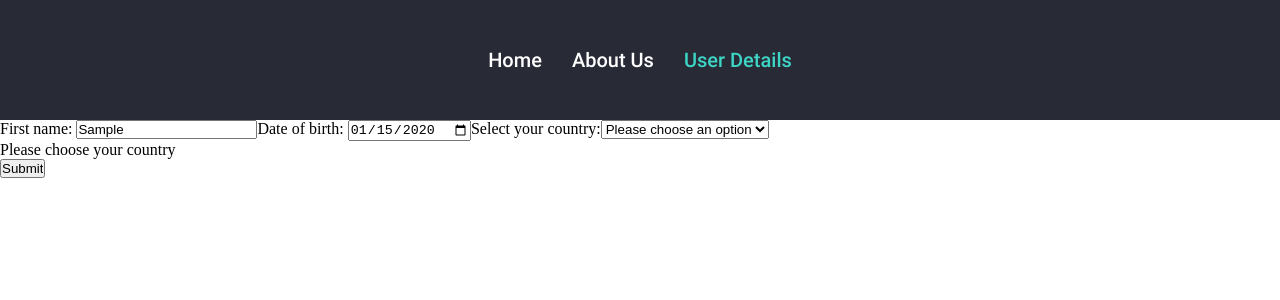
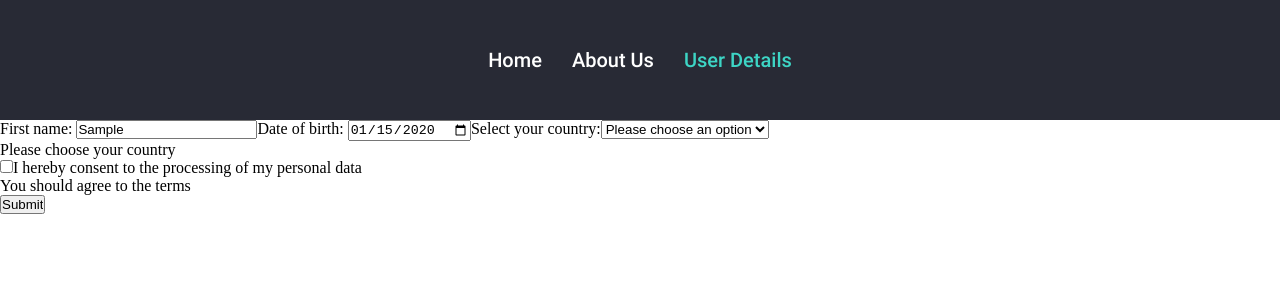
Before and after one commit to shevelevbv/RSS-React-March2023, a React (Vite) app in the folder components/: page /user in a window 1280 px wide. Both pictures are taken after typing "Sample", "2020-01-15" into the empty fields and a click on the input "Submit". Shown: the top 300 px of the page. Built offline with nearby package versions, Linux system fonts and the light colour scheme.

Commit message:
feat: add validation for consent checkbox

```diff
--- a/components/src/components/UserForm.tsx
+++ b/components/src/components/UserForm.tsx
@@ -13,11 +13,13 @@ interface IErrors {
   name?: string;
   date?: string;
   country?: string;
+  consent?: string;
 }
 
 class UserForm extends React.Component<IPropsType> {
   private readonly nameInput: React.RefObject<HTMLInputElement>;
   private readonly dateInput: React.RefObject<HTMLInputElement>;
+  private readonly consentInput: React.RefObject<HTMLInputElement>;
 
   private readonly countrySelect: React.RefObject<HTMLSelectElement>;
   private errors: IErrors;
@@ -28,6 +30,7 @@ class UserForm extends React.Component<IPropsType> {
     this.nameInput = React.createRef();
     this.dateInput = React.createRef();
     this.countrySelect = React.createRef();
+    this.consentInput = React.createRef();
     this.errors = {};
     this.state = {
       errors: {},
@@ -54,17 +57,25 @@ class UserForm extends React.Component<IPropsType> {
     }
   };
 
+  private validateConsentInput = (): void => {
+    if (!this.consentInput.current?.checked) {
+      this.errors.consent = 'You should agree to the terms';
+    }
+  };
+
   private handleSubmit = (event: React.SyntheticEvent): void => {
     event.preventDefault();
     this.validateNameInput();
     this.validateDateInput();
     this.validateCountrySelect();
+    this.validateConsentInput();
     if (!Object.keys(this.errors).length) {
       const userCard = {
         id: NaN,
         name: this.nameInput.current?.value as string,
         date: this.dateInput.current?.value as string,
         country: this.countrySelect.current?.value as string,
+        consent: this.consentInput.current?.checked as boolean,
       };
       this.props.addUserCard(userCard);
     } else {
@@ -96,6 +107,9 @@ class UserForm extends React.Component<IPropsType> {
             <option value="Ukraine">Ukraine</option>
           </select>
           {this.state.errors.country && <p>{this.state.errors.country}</p>}
+          <input type="checkbox" id="consent" ref={this.consentInput} />
+          <label htmlFor="consent">I hereby consent to the processing of my personal data</label>
+          {this.state.errors.consent && <p>{this.state.errors.consent}</p>}
           <input type="submit" value="Submit" />
         </form>
       </>
```
